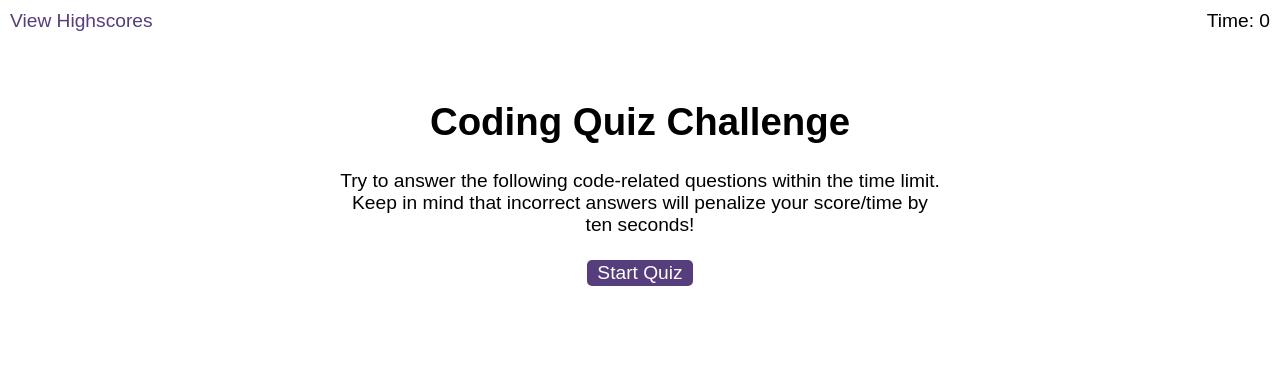
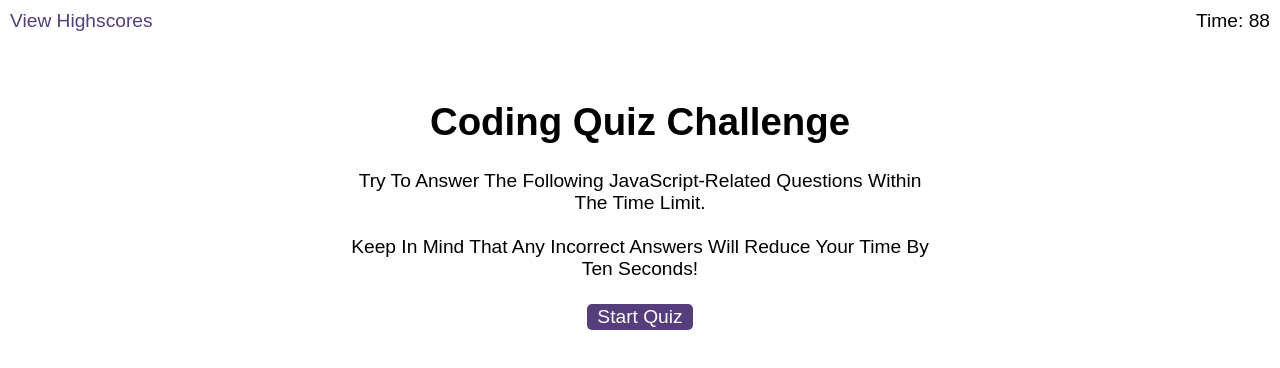
Before and after one commit to MaccersM8/JavaScript-Coding-Quiz, a plain HTML site: page index.html in a window 1280 px wide. Both pictures are taken after a click on the button "Start Quiz". Drawn offline with Linux system fonts and the light colour scheme.

Commit message:
Created Timer Functionality For Quiz

```diff
--- a/assets/js/script.js
+++ b/assets/js/script.js
@@ -0,0 +1,53 @@
+//GIVEN I am taking a code quiz
+//WHEN I click the start button
+//THEN a timer starts and I am presented with a question
+//WHEN I answer a question
+//THEN I am presented with another question
+//WHEN I answer a question incorrectly
+//THEN time is subtracted from the clock
+//WHEN all questions are answered or the timer reaches 0
+//THEN the game is over
+//WHEN the game is over
+//THEN I can save my initials and score
+
+/* PSUEDO CODE FOR STEP ONE:
+When Clicking On The Start Button, The Timer Starts
+Timer Should Start At = 90 Seconds
+Timer Should Decrease 1 Second At A Time Until Timer Reaches = 0 */
+
+// Declaring A Variable Which Selects The "#Start" ID On HTML Page (The Start Quiz Button)
+var StartQuiz = document.querySelector('#start');
+// Declaring A Variable Which Selects The "#Time" ID On HTML Page (The Timer Counter)
+var TimerCounter = document.querySelector('#time');
+// Declaring A Variable Which Indicates Where The Timer Should Start (90 Seconds)
+var SecondsLeft = 90;
+
+// Creating A Function Called SetTime (This Dictates The Timer Functionality For The Quiz)
+function SetTime() {
+    // Creating A Function Within A Variable (This Dictates The Interval For The Timer Functionality For The Quiz)
+    var TimerInterval = setInterval(function() {
+        // Indicates That The Value Of The SecondsLeft Variable Should Decrease When Function Is Called
+        SecondsLeft--;
+        // Tells Program To Display The Value Of The SecondsLeft Variable On Web Page
+        TimerCounter.textContent = SecondsLeft;
+
+        // IF The Value Of The SecondsLeft Variable Is Equal To Zero ....
+        if(SecondsLeft === 0) {
+            // Stop The Timer Functionality Of The Quiz
+            clearInterval(TimerInterval);
+        }
+    // The Timer Functionality Should Run At 1000 MiliSeconds (This Is Equal To One Second)
+    }, 1000);
+}
+
+// Creating A Function Called StartOfQuiz (This Dictates What Happens When Start Quiz Button Is Clicked)
+function StartOfQuiz() {
+    // Creating A Function That Happens When The Start Button Is Clicked On Web Page
+    StartQuiz.addEventListener('click', function() {
+        // Calling The SetTime Function
+        SetTime();
+    });
+}
+
+// Calling The StartOfQuiz Function
+StartOfQuiz();
--- a/index.html
+++ b/index.html
@@ -18,9 +18,12 @@
       <div id="start-screen" class="start">
         <h1>Coding Quiz Challenge</h1>
         <p>
-          Try to answer the following code-related questions within the time
-          limit. Keep in mind that incorrect answers will penalize your
-          score/time by ten seconds!
+          Try To Answer The Following JavaScript-Related Questions Within The Time
+          Limit.
+          <br>
+          <br>
+          Keep In Mind That Any Incorrect Answers Will Reduce Your
+          Time By Ten Seconds!
         </p>
         <button id="start">Start Quiz</button>
       </div>
@@ -42,7 +45,6 @@
       <div id="feedback" class="feedback hide"></div>
     </div>
 
-    <script src="./assets/js/questions.js"></script>
-    <script src="./assets/js/logic.js"></script>
+    <script src="./assets/js/script.js"></script>
   </body>
 </html>
```
